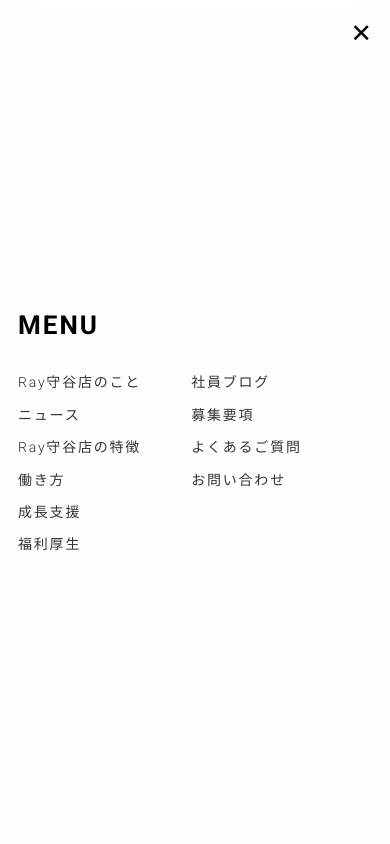
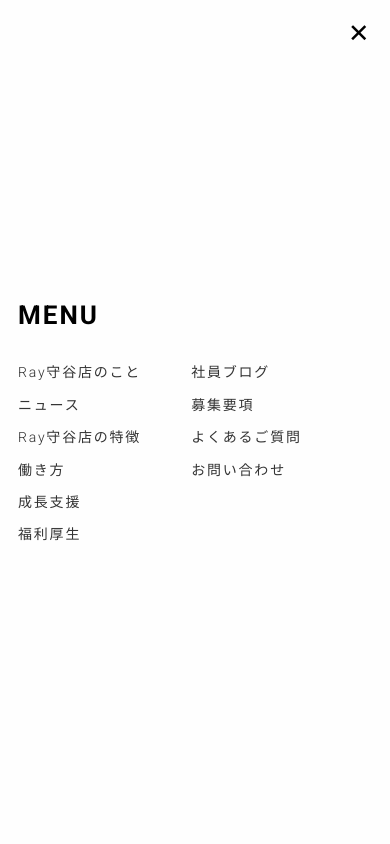
Before and after one commit to mise29/RecruitSite, a plain HTML site: page index.html in a window 390 px wide. Both pictures are taken after a click on the element 352 px from the left and 37 px from the top of the page. Shown: the top 844 px of the page. Drawn offline with nearby package versions, Linux system fonts and the light colour scheme.

Commit message:
Add files via upload

```diff
--- a/css/style.css
+++ b/css/style.css
@@ -18,7 +18,7 @@ header {
     align-items: center;
     padding: 28px;
     transform: translateY(-100px);
-    animation: slideInFromTop 1s ease-out 1.8s forwards;
+    animation: slideInFromTop 1s ease-out 1.4s forwards;
 }
 
 @keyframes slideInFromTop {
@@ -63,14 +63,14 @@ header {
 }
 
 .menu.open {
-    top: 0;
+    top: -10px;
 }
 
 .menu {
     position: fixed;
-    top: -100vh;
-    left: 0;
-    width: 100%;
+    top: -110vh;
+    left: -10px;
+    width: 106%;
     height: 100vh;
     background: #fefefe;
     display: flex;
@@ -256,9 +256,10 @@ main {
     font-size: 1.12em;
     color: #333;
     letter-spacing: 2.4px;
-    background: linear-gradient(90deg, #ef629f 0%, rgba(255, 191, 48, 1) 50%, #ef629f 100%);
+    /* background: linear-gradient(90deg, #ef629f 0%, rgba(255, 191, 48, 1) 50%, #ef629f 100%); */
+    background: #f5f5f5;
     background-size: 200% 100%;
-    border: none;
+    border: 1px solid #333;
     font-family: "Roboto", sans-serif;
     font-weight: bold;
 }
@@ -368,17 +369,47 @@ main {
     display: none;
 }
 
+.mobile_text {
+    opacity: 0;
+    animation: slidetext 2s ease-out;
+}
+
+@keyframes slidetext {
+    0% {
+        transform: translateY(0);
+        opacity: 0;
+    }
+
+    50% {
+        opacity: .5;
+    }
+
+    100% {
+        transform: translateY(0);
+        opacity: 1;
+    }
+}
+
 @media screen and (max-width:640px) {
+    body {
+        background-image: url(../image/mobile_Firstview.svg);
+        background-size: contain;
+        background-position: top -100px center;
+        background-repeat: no-repeat;
+    }
     main {
         height: 100vh;
     }
     .mobile_text {
         position: absolute;
-        top: -20px;
+        top: 12em;
+        transform: translate(-50%, -50%);
+        transform: translateY(50px);
         display: block;
     }
     .mobile_text img {
-        width: 20rem;
+        width: 100%;
+        height: 14rem;
     }
 
     .text,
@@ -580,7 +611,7 @@ main {
 
 @media screen and (max-width:375px) {
     header {
-        grid-template-columns: repeat(2, 1fr) 28px;
+        grid-template-columns: repeat(2, 1fr) 30px;
     }
 
     .line div {
@@ -1457,17 +1488,17 @@ a {
 
 @media screen and (max-width:414px) {
     .close-btn {
-        top: 10px;
-        right: 10px;
+        top: 20px;
+        right: 25px;
         font-size: 1.6rem;
     }
 
     .menu-content h1 {
-        padding-left: 10px;
+        padding-left: 20px;
     }
 
     .navigation_menu {
-        padding-left: 10px;
+        padding-left: 20px;
     }
 
     .content_recruit {
--- a/index.html
+++ b/index.html
@@ -45,7 +45,7 @@
     <main>
         <div class="text"><img src="image/topText.svg" alt="">
         </div>
-        <div class="mobile_text"><img src="image/mobileFirstview.svg" alt=""></div>
+        <div class="mobile_text"><img src="image/mobile_text.svg" alt=""></div>
         <div class="box box1"></div>
         <div class="box box2"></div>
         <div class="box box3"></div>
--- a/js/script.js
+++ b/js/script.js
@@ -49,3 +49,9 @@ gsap.to('.text', {
     duration: 1.8,
     ease: 'power1.out'
 });
+gsap.to('.mobile_text', {
+    y: 0,
+    opacity: 1,
+    duration: 1.8,
+    ease: 'power1.out'
+});
```
Also changed, not shown: image/mobile_Firstview.svg (added), image/mobile_text.svg (added), image/topBG.svg (added).
